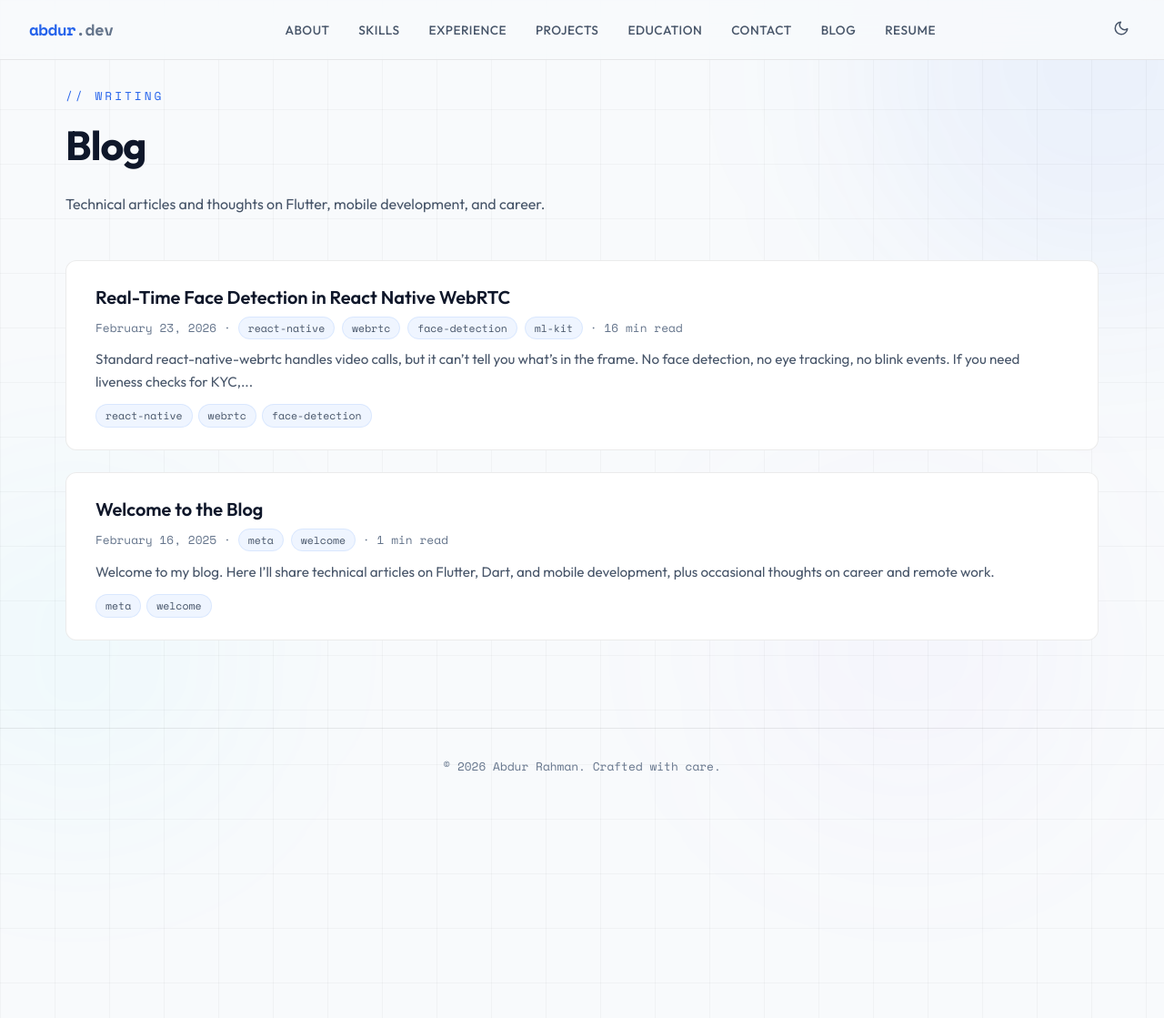
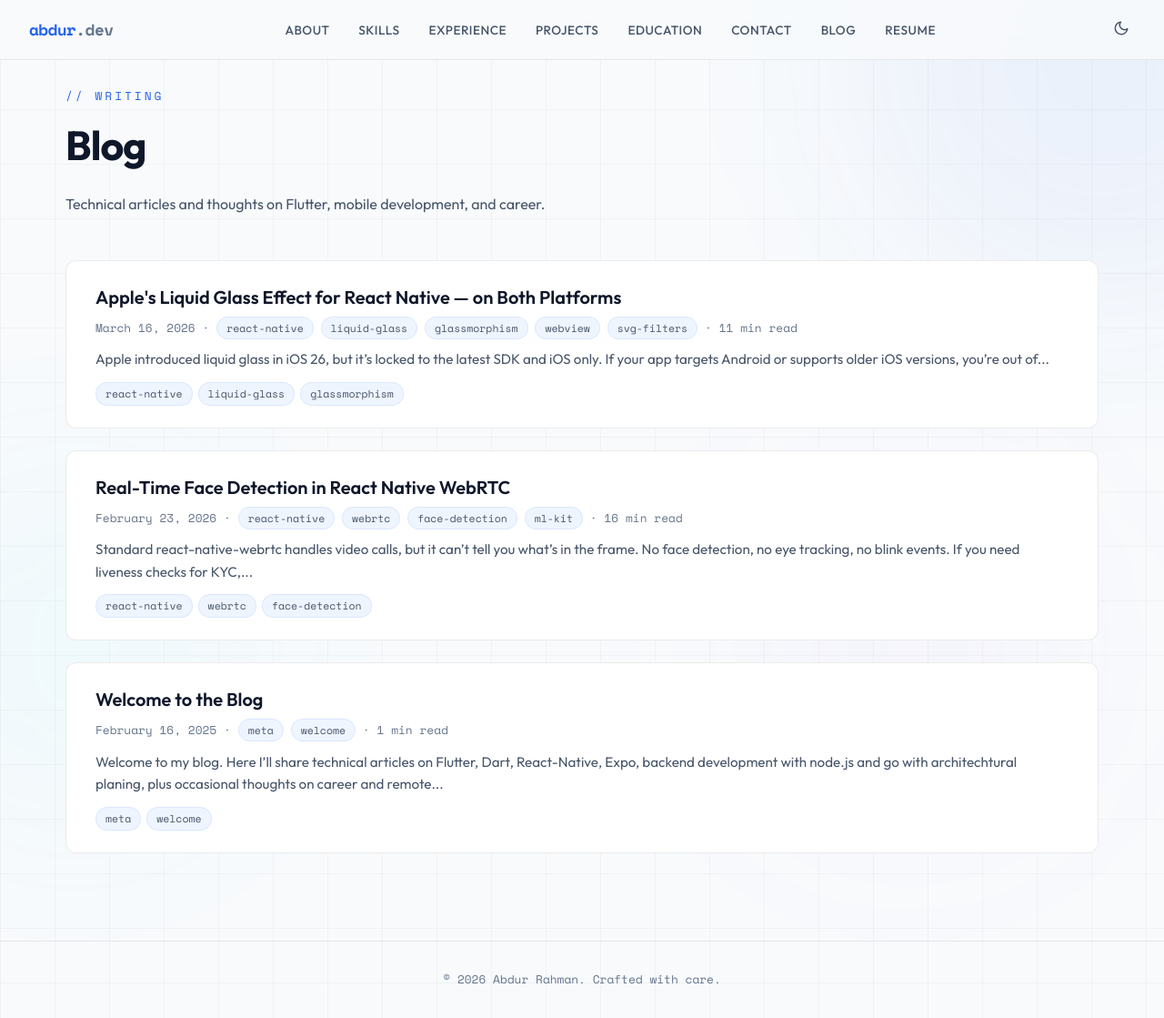
Before and after one commit to arfuhad/arfuhad.github.io, a Jekyll site: the page built from blog/index.html, in a window 1280 px wide and 1119 px high. Shown: the whole window at 91% size. Built offline with Jekyll 4.4.1, drawn with Linux system fonts in a browser that asks for light colours; the list of posts is cut into pages by our own code; some of the changed lines change nothing that is shown.

Commit message:
Update blog configuration and add new post on Liquid Glass Effect for React Native
- Set Google Analytics ID in _config.yml for tracking.
- Revise welcome post description to include broader development topics.
- Enhance welcome post content with additional technologies and focus areas.
- Introduce new post detailing implementation of Apple's Liquid Glass Effect in React Native, including setup instructions and rendering pipeline explanation.

````diff
--- a/_config.yml
+++ b/_config.yml
@@ -28,7 +28,7 @@ author:
   url: https://arfuhad.github.io
 
 # Google Analytics (set your GA4 Measurement ID; leave empty to disable)
-google_analytics: ""
+google_analytics: "G-92773QEM2P"
 
 # Exclude from processing
 exclude:
--- a/_posts/2026-02-16-welcome.md
+++ b/_posts/2026-02-16-welcome.md
@@ -5,17 +5,17 @@ date: 2025-02-16 12:00:00 +0600
 tags:
   - meta
   - welcome
-description: A short welcome and what to expect from this blog – Flutter, mobile dev, and career thoughts.
+description: A short welcome and what to expect from this blog – mobile, backend and AI dev, and career thoughts.
 ---
 
-Welcome to my blog. Here I'll share technical articles on **Flutter**, **Dart**, and mobile development, plus occasional thoughts on career and remote work.
+Welcome to my blog. Here I'll share technical articles on **Flutter**, **Dart**, **React-Native**, **Expo**, backend development with **node.js** and **go** with architechtural planing, plus occasional thoughts on career and remote work, and of course AI.
 
 ## What to expect
 
-- **Tutorials** – Clean Architecture in Flutter, state management, testing, CI/CD
-- **Tips** – Performance, debugging, and real-world lessons from shipping apps
+- **Tutorials** – Clean Architecture in Flutter and React Native, backend development, architechtural planning, testing, CI/CD
+- **Tips** – Performance, debugging, usage of AI, and real-world lessons from shipping apps
 - **Career** – Remote work, relocation, and leading mobile teams
 
-If you're building with Flutter or curious about cross-platform development, I hope you find something useful. Feel free to reach out via the [contact page]({{ '/' | relative_url }}#contact).
+If you're building with Sofware Developement or curious about cross-platform development, I hope you find something useful. Feel free to reach out via the [contact page]({{ '/' | relative_url }}#contact).
 
 Thanks for reading.
--- /dev/null
+++ b/_posts/2026-03-16-liquid-glass-effect-react-native.md
@@ -0,0 +1,338 @@
+---
+layout: post
+title: "Apple's Liquid Glass Effect for React Native — on Both Platforms"
+date: 2026-03-16 12:00:00 +0600
+published: true
+tags:
+  - react-native
+  - liquid-glass
+  - glassmorphism
+  - webview
+  - svg-filters
+description: "Bring Apple's liquid glass aesthetic to Android and older iOS with a WebView-based SVG filter pipeline — no native modules required."
+---
+
+Apple introduced liquid glass in iOS 26, but it's locked to the latest SDK and iOS only. If your app targets Android or supports older iOS versions, you're out of luck. Building a convincing glass effect from scratch means wrangling SVG displacement maps, chromatic aberration, specular highlights, and backdrop blur — then figuring out how to render all of it inside React Native.
+
+[`expo-rn-liquid-glass-view`](https://github.com/arfuhad/expo-rn-liquid-glass-view) runs the entire glass effect inside a transparent WebView. No native module linking. Works on Android API 21+ and iOS 13+. Drop it into any Expo or bare React Native project.
+
+---
+
+## What You Get
+
+| Capability | Standard RN Views | This Package |
+| --- | --- | --- |
+| Backdrop blur | Via native blur libs | Yes (CSS `backdrop-filter`) |
+| **Displacement refraction** | No | Yes (SVG `feDisplacementMap`) |
+| **Chromatic aberration** | No | Yes (per-channel displacement) |
+| **Specular border highlights** | No | Yes (screen/overlay blend) |
+| **Background content refraction** | No | Yes (view-shot capture) |
+| **Adaptive performance** | No | Yes (FPS-based quality tiers) |
+| **Works on Android** | N/A | Yes |
+
+---
+
+## Quick Setup
+
+```bash
+npm install expo-rn-liquid-glass-view react-native-webview
+```
+
+Optionally, for background refraction:
+
+```bash
+npm install react-native-view-shot
+```
+
+No native linking, no config plugins. The WebView handles everything.
+
+---
+
+## How the Rendering Pipeline Works
+
+The effect runs entirely inside a transparent WebView overlaid on your React Native content. Here's what happens inside:
+
+```
+LiquidGlassView (React Native)
+    |
+    +-- measures layout via onLayout
+    +-- manages background capture (react-native-view-shot)
+    +-- renders WebViewRenderer
+          |
+          +-- generates HTML document with:
+          |     +-- SVG filter pipeline
+          |     +-- CSS backdrop-filter (blur + saturate)
+          |     +-- Specular border highlights
+          |     +-- JS bridge for prop updates
+          |
+          +-- renders <WebView source={{ html }} />
+          +-- communicates via injectJavaScript / onMessage
+```
+
+### The SVG Filter Chain
+
+This is the core of the visual effect. Five stages run in sequence inside a single SVG `<filter>`:
+
+**1. Displacement map loading** — An `feImage` loads a pre-baked radial gradient (or a runtime-generated SDF canvas for `shader` mode). This map defines *how* the backdrop warps.
+
+**2. Per-channel displacement** — Three separate `feDisplacementMap` operations warp the R, G, and B channels at slightly different scales. The green channel displaces 5% less than red, blue 10% less. This creates chromatic aberration — the color fringing you see at glass edges.
+
+```xml
+<!-- Red channel -->
+<feDisplacementMap in="SourceGraphic" in2="DISPLACEMENT_MAP"
+  scale="70" xChannelSelector="R" yChannelSelector="B" />
+
+<!-- Green channel (slightly less displacement) -->
+<feDisplacementMap in="SourceGraphic" in2="DISPLACEMENT_MAP"
+  scale="66.5" xChannelSelector="R" yChannelSelector="B" />
+
+<!-- Blue channel (even less) -->
+<feDisplacementMap in="SourceGraphic" in2="DISPLACEMENT_MAP"
+  scale="63" xChannelSelector="R" yChannelSelector="B" />
+```
+
+**3. Edge masking** — A radial gradient mask ensures aberration only appears at the edges. The center stays clean. Without this, the entire glass surface would show color fringing, which looks wrong.
+
+**4. CSS `backdrop-filter`** — `blur()` + `saturate()` applied to the warp layer. This is what makes the background content behind the glass look frosted.
+
+**5. Specular borders** — Dual-layer borders with `mix-blend-mode: screen` and `overlay` create the characteristic light refraction along glass edges. In `overLight` mode, additional shadow layers appear for use against bright backgrounds.
+
+### Displacement Modes
+
+Four algorithms for generating the warp map:
+
+| Mode | How It Works | Best For |
+| --- | --- | --- |
+| `standard` | Pre-baked radial gradient SVG | General use, fast |
+| `polar` | Polar coordinate variant | Different edge character |
+| `prominent` | Stronger edge displacement | Dramatic, pronounced warp |
+| `shader` | Runtime SDF via `<canvas>` | Shape-accurate warp |
+
+---
+
+## Basic Usage
+
+{% raw %}
+```tsx
+import { LiquidGlassView } from 'expo-rn-liquid-glass-view';
+
+function GlassCard() {
+  return (
+    <LiquidGlassView
+      style={{ width: 300, height: 200 }}
+      cornerRadius={20}
+      blurAmount={0.0625}
+      displacementScale={70}
+      aberrationIntensity={2}
+      onReady={() => console.log('Glass ready!')}
+    >
+      <Text style={{ color: '#fff', fontSize: 24 }}>Hello Glass</Text>
+    </LiquidGlassView>
+  );
+}
+```
+{% endraw %}
+
+The glass is invisible until the WebView finishes rendering the SVG pipeline. Use `onReady` to fade it in:
+
+{% raw %}
+```tsx
+const [ready, setReady] = useState(false);
+
+<LiquidGlassView
+  style={{ opacity: ready ? 1 : 0 }}
+  onReady={() => setReady(true)}
+/>
+```
+{% endraw %}
+
+---
+
+## Background Refraction
+
+The WebView's `backdrop-filter` only blurs content inside its own DOM. To refract *native* React Native content — your actual app UI — you need background capture.
+
+Point a `backgroundRef` at the view behind the glass, and set a capture mode:
+
+{% raw %}
+```tsx
+import { useRef } from 'react';
+import { View, Image } from 'react-native';
+import { LiquidGlassView } from 'expo-rn-liquid-glass-view';
+
+function RefractionDemo() {
+  const backgroundRef = useRef<View>(null);
+
+  return (
+    <View style={{ flex: 1 }}>
+      {/* Content to refract */}
+      <View ref={backgroundRef} collapsable={false} style={{ flex: 1 }}>
+        <Image source={require('./bg.jpg')} style={{ flex: 1 }} />
+      </View>
+
+      {/* Glass overlay */}
+      <LiquidGlassView
+        style={{ position: 'absolute', top: 100, left: 30, width: 300, height: 200 }}
+        backgroundRef={backgroundRef}
+        captureMode="static"
+        cornerRadius={20}
+      >
+        <Text style={{ color: '#fff' }}>Refracted content</Text>
+      </LiquidGlassView>
+    </View>
+  );
+}
+```
+{% endraw %}
+
+Under the hood, `react-native-view-shot` captures the background view as a base64 image. That image is injected into the WebView's `<body>` background via `injectJavaScript`. Each glass instance uses `measureInWindow` to compute its offset, then sets `background-position` so the WebView shows the correct region.
+
+### Capture Modes
+
+| Mode | Behavior | Use Case |
+| --- | --- | --- |
+| `none` | No capture, uses fallback gradient | Decorative glass, no refraction needed |
+| `static` | Capture once on mount + layout changes | Static backgrounds |
+| `periodic` | Capture every N ms (`captureInterval`) | Slowly changing content |
+| `realtime` | Self-chaining capture loop | Animations, scrolling content |
+| `manual` | Only via `ref.current.capture()` | User-triggered updates |
+
+### Shared Capture Deduplication
+
+When multiple glass views share the same `backgroundRef`, only one capture loop runs. Results are shared via a module-level `WeakMap` registry keyed by the ref. This prevents concurrent `captureRef` calls that would cause "No view found with reactTag" errors.
+
+{% raw %}
+```tsx
+const backgroundRef = useRef<View>(null);
+
+{/* Both share one capture loop */}
+<LiquidGlassView backgroundRef={backgroundRef} captureMode="periodic" ... />
+<LiquidGlassView backgroundRef={backgroundRef} captureMode="periodic" ... />
+```
+{% endraw %}
+
+---
+
+## Tint Overlays
+
+Apply solid colors or CSS gradients over the glass surface. The tint sits above the blurred backdrop but below specular highlights:
+
+{% raw %}
+```tsx
+{/* Solid color tint */}
+<LiquidGlassView tintColor="rgba(255, 100, 50, 0.2)" ... />
+
+{/* Gradient tint */}
+<LiquidGlassView
+  tintGradient="linear-gradient(180deg, rgba(253,151,61,0.1), rgba(255,115,0,0.9))"
+  ...
+/>
+```
+{% endraw %}
+
+`tintGradient` takes priority over `tintColor` when both are set.
+
+---
+
+## Performance Monitoring
+
+The WebView reports FPS via `onMessage`. The `usePerformanceMonitor` hook consumes this data and manages quality tiers:
+
+{% raw %}
+```tsx
+import { LiquidGlassView, usePerformanceMonitor } from 'expo-rn-liquid-glass-view';
+
+function AdaptiveGlass() {
+  const { adjustedProps, handlePerformanceReport } = usePerformanceMonitor({
+    mode: 'auto',
+    downgradeThreshold: 24,
+    upgradeThreshold: 50,
+  });
+
+  return (
+    <LiquidGlassView
+      style={{ width: 300, height: 200 }}
+      displacementScale={70}
+      aberrationIntensity={2}
+      onPerformanceReport={handlePerformanceReport}
+      {...adjustedProps}
+    />
+  );
+}
+```
+{% endraw %}
+
+### Quality Tiers
+
+In `auto` mode, the hook automatically steps down (or back up) based on sustained FPS:
+
+| Tier | What Changes |
+| --- | --- |
+| `high` | No overrides — full quality |
+| `medium` | Removes chromatic aberration (biggest GPU lever) |
+| `low` | Reduced displacement + blur, no aberration |
+| `minimal` | Near-zero effects, force `standard` mode |
+
+Three consecutive bad samples (~6s) trigger a downgrade. Five consecutive good samples (~10s) trigger an upgrade. These thresholds are configurable.
+
+For manual control:
+
+```tsx
+const { setTier } = usePerformanceMonitor({ mode: 'manual' });
+
+<Button title="Low Quality" onPress={() => setTier('low')} />
+```
+
+---
+
+## Props Reference
+
+| Prop | Type | Default | Description |
+| --- | --- | --- | --- |
+| `displacementScale` | `number` | `70` | Refraction intensity (0–200) |
+| `blurAmount` | `number` | `0.0625` | Backdrop blur strength (0–1) |
+| `saturation` | `number` | `140` | Backdrop color saturation (%) |
+| `aberrationIntensity` | `number` | `2` | Chromatic aberration at edges (0–10) |
+| `cornerRadius` | `number` | `20` | Glass shape corner radius (px) |
+| `overLight` | `boolean` | `false` | Light background mode |
+| `tintColor` | `string` | — | Solid CSS color tint |
+| `tintGradient` | `string` | — | CSS gradient tint (overrides tintColor) |
+| `mode` | `DisplacementMode` | `'standard'` | Displacement map algorithm |
+| `backgroundRef` | `RefObject<View>` | — | View to capture for refraction |
+| `captureMode` | `CaptureMode` | `'none'` | Background capture strategy |
+| `captureInterval` | `number` | `500` | Capture interval in ms |
+| `onReady` | `() => void` | — | Fires when glass is rendered |
+| `onPerformanceReport` | `(fps) => void` | — | FPS data callback |
+
+---
+
+## Troubleshooting
+
+**Android shows a white/blank background** — Set `collapsable={false}` on the `backgroundRef` view. Without this, React Native optimizes away the native backing view and `react-native-view-shot` fails silently.
+
+**Background refraction shows the wrong region** — The `backgroundRef` view must cover the full area behind all glass views. Each instance computes its offset via `measureInWindow` — if the background doesn't start at the expected position, the math breaks.
+
+**WebView flickers on mount** — Expected behavior. The SVG pipeline needs a moment to render. Use `onReady` to fade in.
+
+**High battery drain** — Switch `captureMode` from `realtime` to `periodic` or `static`. Use `usePerformanceMonitor` in `auto` mode to reduce effect quality on slower devices.
+
+---
+
+## Compatibility
+
+| Requirement | Version |
+| --- | --- |
+| React Native | >= 0.72.0 |
+| Expo | SDK 49+ |
+| iOS | 13.0+ |
+| Android | API 21+ |
+| react-native-webview | >= 13.0.0 |
+| react-native-view-shot | >= 3.0.0 (optional) |
+
+No native modules. No config plugins. Works with both bare React Native and Expo managed workflows.
+
+---
+
+**Repository:** [github.com/arfuhad/expo-rn-liquid-glass-view](https://github.com/arfuhad/expo-rn-liquid-glass-view)
+
+**Install:** `npm install expo-rn-liquid-glass-view`
````
